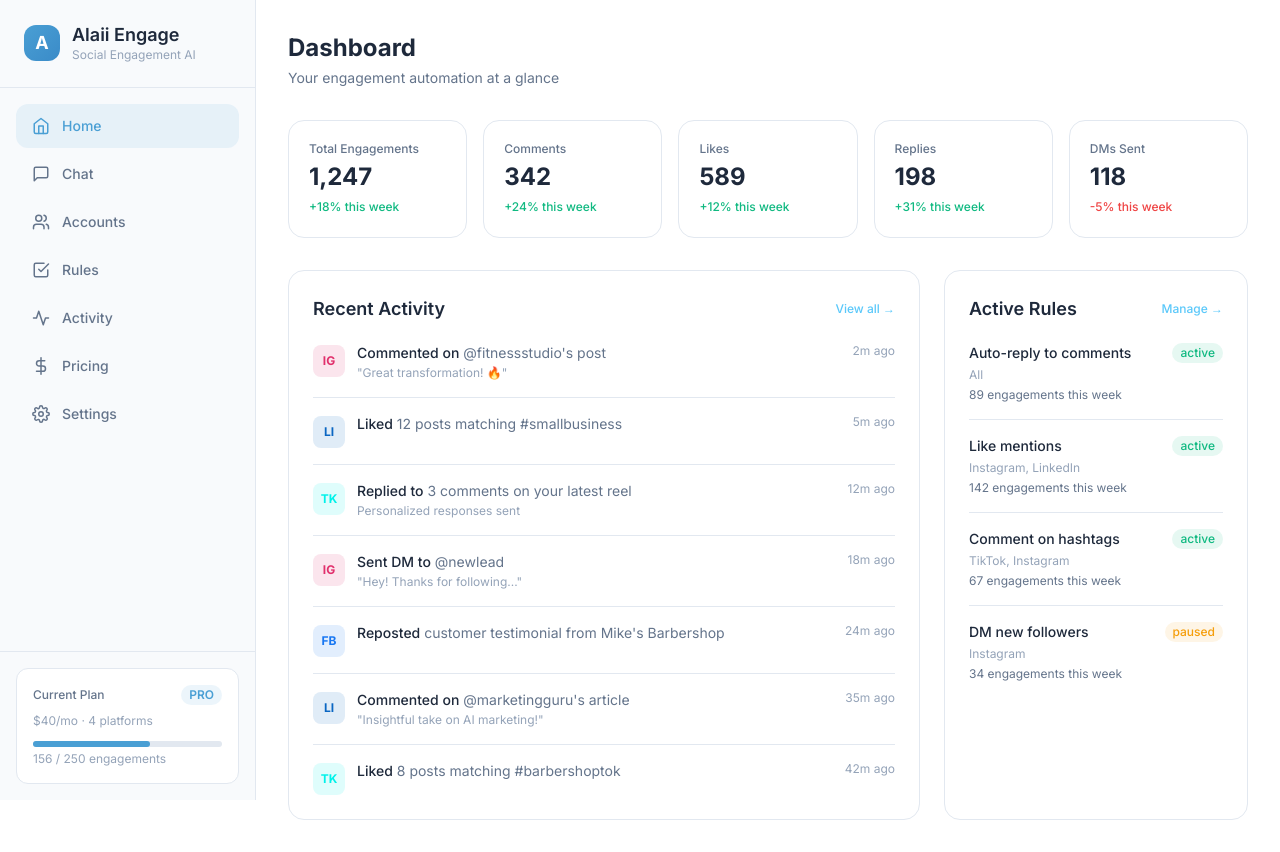
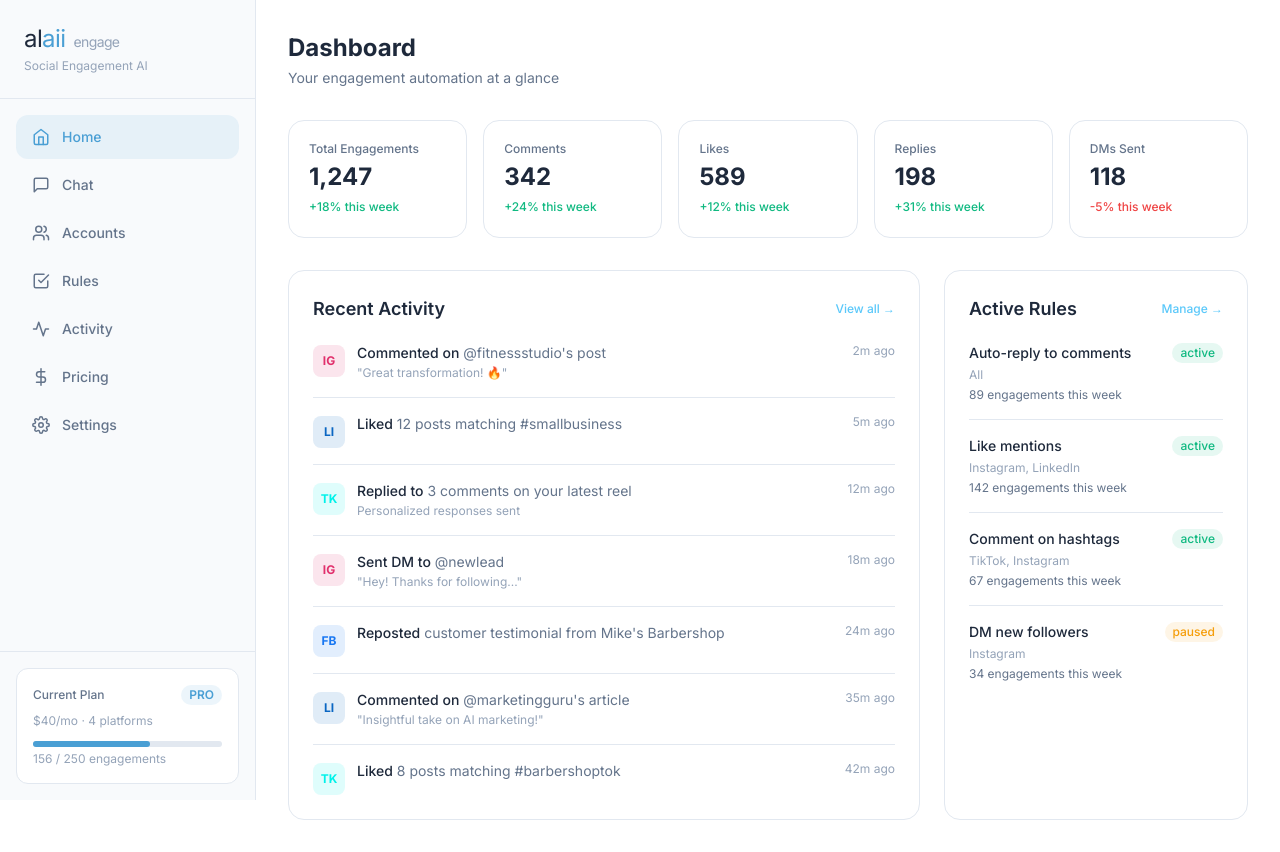
Before and after one commit to anthonye4259/alaii-engage, a Next.js app: page / in a window 1280 px wide. Built offline with nearby package versions, Linux system fonts and the light colour scheme.

Commit message:
Use real Alaii wordmark logo: al(dark) + aii(blue)

```diff
--- a/src/components/Sidebar.tsx
+++ b/src/components/Sidebar.tsx
@@ -18,16 +18,15 @@ export default function Sidebar() {
 
   return (
     <aside className="fixed left-0 top-0 h-screen w-64 bg-sidebar-bg border-r border-border flex flex-col z-50">
-      {/* Logo */}
+      {/* Logo — Alaii wordmark */}
       <div className="p-6 border-b border-border">
-        <div className="flex items-center gap-3">
-          <div className="w-9 h-9 rounded-xl gradient-primary flex items-center justify-center">
-            <span className="text-white font-bold text-lg">A</span>
-          </div>
-          <div>
-            <h1 className="text-text-primary font-semibold text-lg leading-tight">Alaii Engage</h1>
-            <p className="text-text-muted text-xs">Social Engagement AI</p>
-          </div>
+        <div>
+          <h1 className="text-2xl font-light tracking-tight leading-tight">
+            <span style={{ color: '#1E293B' }}>al</span>
+            <span style={{ color: '#4A9FD4' }}>aii</span>
+            <span className="text-text-muted text-sm font-normal ml-2">engage</span>
+          </h1>
+          <p className="text-text-muted text-xs mt-1">Social Engagement AI</p>
         </div>
       </div>
 
```
